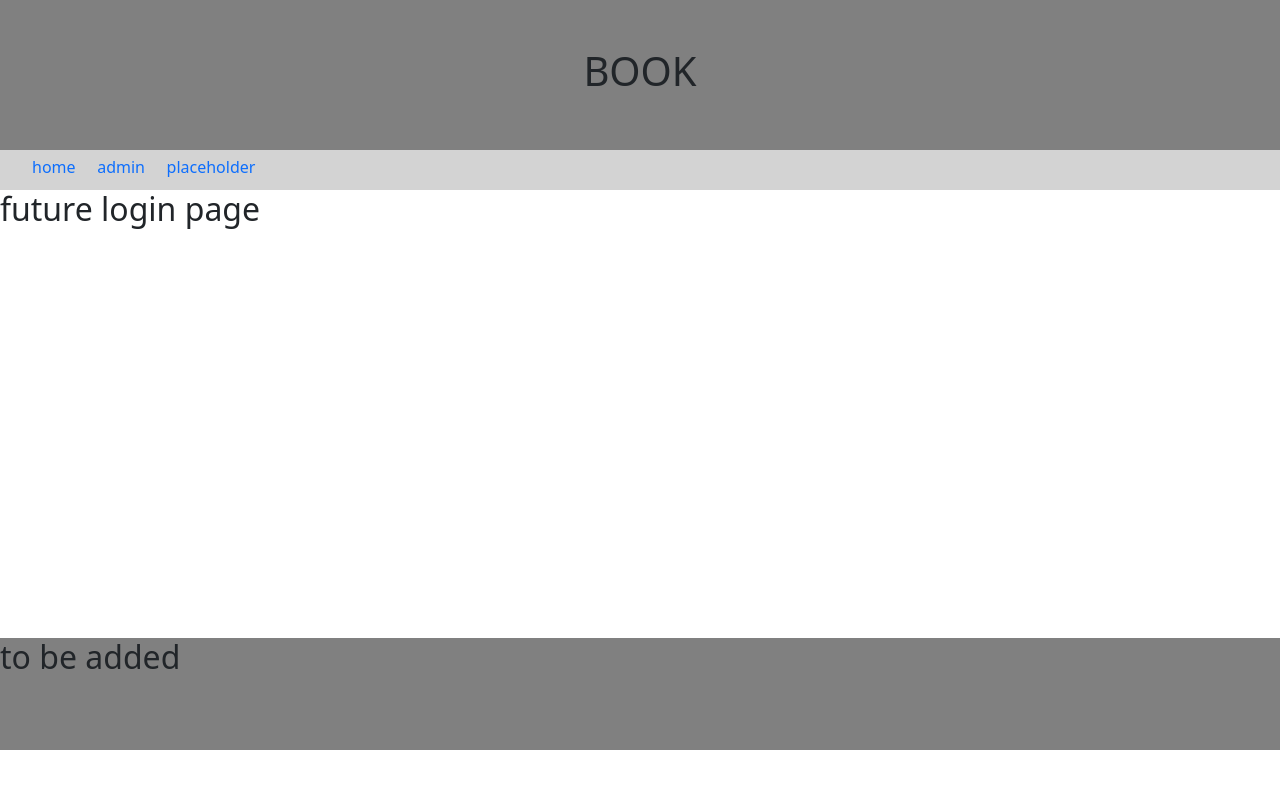
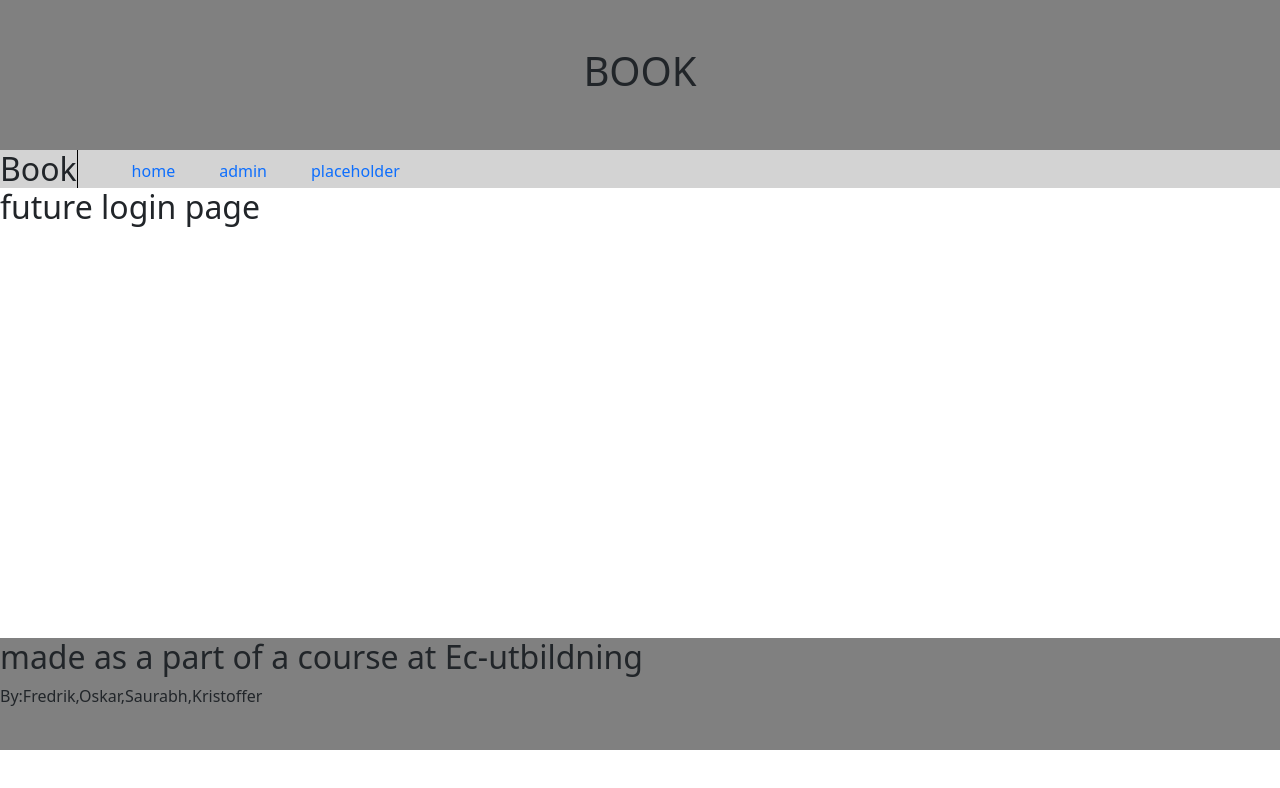
Before and after one commit to kriswern/frontend-book-and-clean, a React (Create React App) app: page / in a window 1280 px wide. Shown: the top 788 px of the page. Built offline with nearby package versions, Linux system fonts and the light colour scheme.

Commit message:
small change to css

```diff
--- a/src/css/Layout.css
+++ b/src/css/Layout.css
@@ -10,7 +10,12 @@ Header{
     background-color: gray;
     height: 20%;
 }
+.bookIcon{
+    height: 100%;
+    border-right: 1px solid black;
+}
 .nav{
+    height: 5%;
     display: none;
     background-color: lightgray;
 }
@@ -19,12 +24,18 @@ Header{
     flex-direction: row;
     list-style-type: none;
     position: relative;
-    top: 5px;
+    align-items: flex-start;
+
 
 }
-.navlistItem{
-    margin-right: 12%;
 
+button {
+    background: none;
+    border: none;
+}
+button:hover{
+    border-radius: 20px;
+    background-color: white;
 }
 
 main{
--- a/src/layout/Footer.js
+++ b/src/layout/Footer.js
@@ -1,6 +1,7 @@
 export default function Footer (){
     return(
         <footer class=" text-center text-lg-start">
-            <h2>to be added</h2>
+            <h2>made as a part of a course at Ec-utbildning</h2>
+            <p>By:Fredrik,Oskar,Saurabh,Kristoffer</p>
         </footer>  )
 }
--- a/src/layout/Navbar.js
+++ b/src/layout/Navbar.js
@@ -5,10 +5,23 @@ export default function Navbar (){
 
 
         <nav className = "nav">
+            <h2 className  ="bookIcon">Book</h2>
             <ul className = "navList">
-                 <li className = "link-primary navlistItem"><a>home</a></li>
-                 <li className = "link-primary navlistItem"><a>admin</a></li>
-                <li className = "link-primary navlistItem"><a>placeholder</a></li>
+                 <li className = "link-primary navlistItem">
+                     <button>
+                         <a class="nav-link">home</a>
+                    </button>
+                </li>
+                <li className = "link-primary navlistItem">
+                    <button>
+                        <a class="nav-link test">admin</a>
+                    </button>
+                </li>
+                <li className = "link-primary navlistItem">
+                    <button>
+                        <a class="nav-link">placeholder</a>
+                    </button>
+                </li>
              </ul>
         </nav>
 
```
